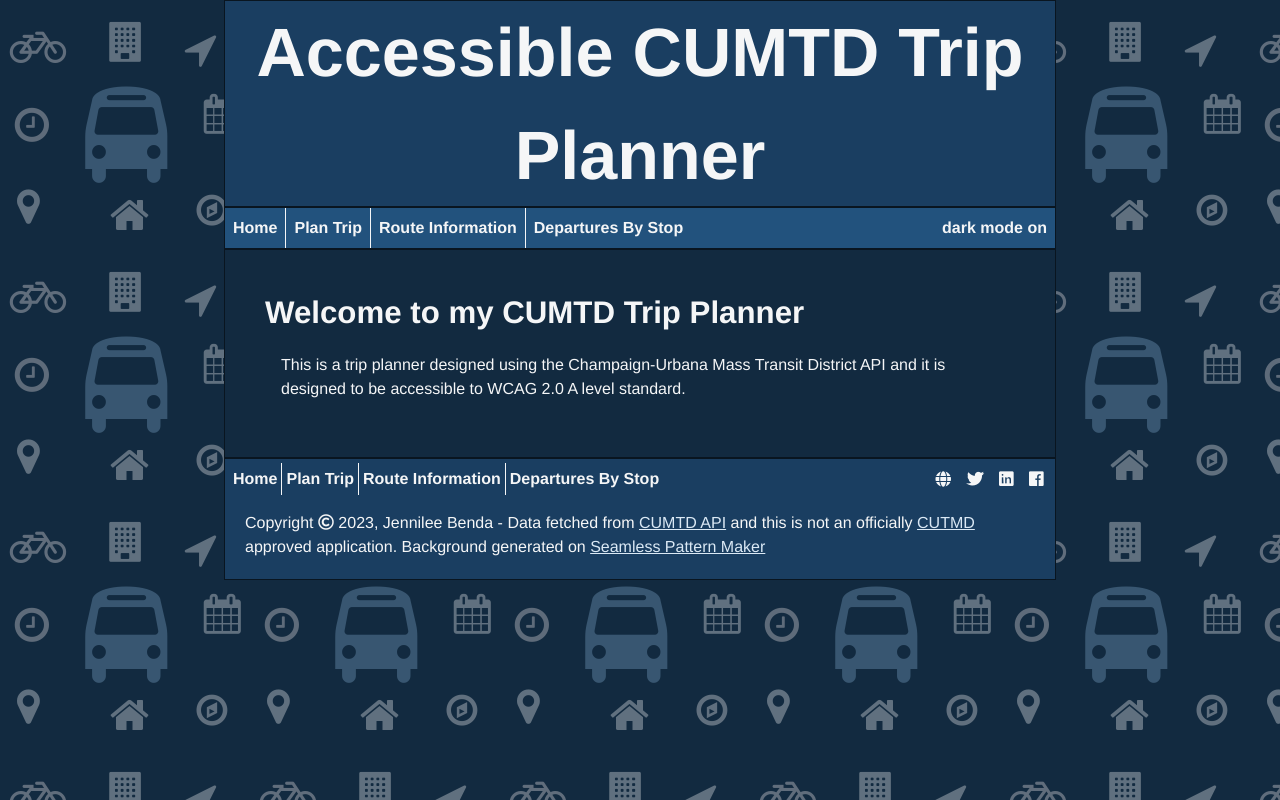
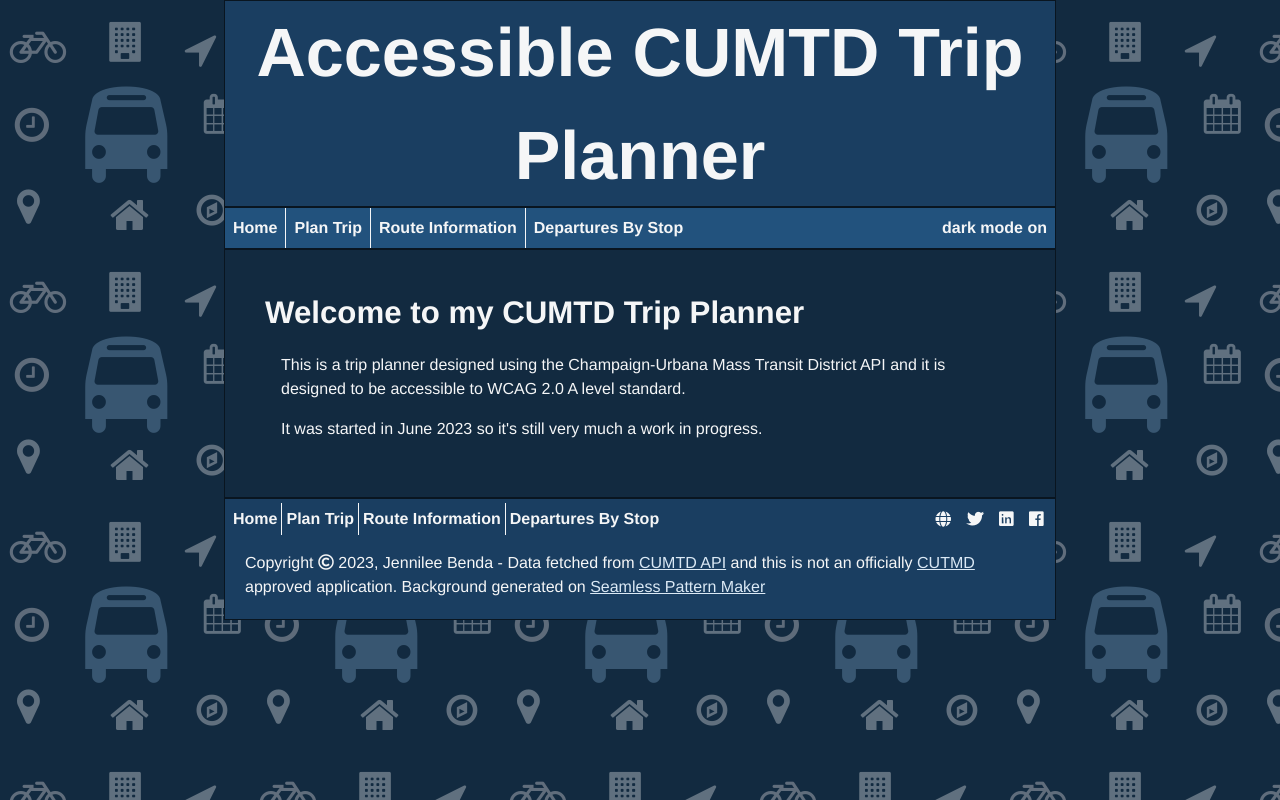
Before and after one commit to jennileerose/cumtd-trip-planner-react, a React (Create React App) app: page / in a window 1280 px wide. Built offline with nearby package versions, Linux system fonts and the light colour scheme.

Commit message:
added some text

```diff
--- a/src/sections/ContentSections/HomeView.tsx
+++ b/src/sections/ContentSections/HomeView.tsx
@@ -17,6 +17,7 @@
           <div className="flex-item">
               <h2>Welcome to my CUMTD Trip Planner</h2>
               <p>This is a trip planner designed using the Champaign-Urbana Mass Transit District API and it is designed to be accessible to WCAG 2.0 A level standard.</p>
+              <p>It was started in June 2023 so it's still very much a work in progress.</p>
           </div>
           </Container>
         </main>
```
